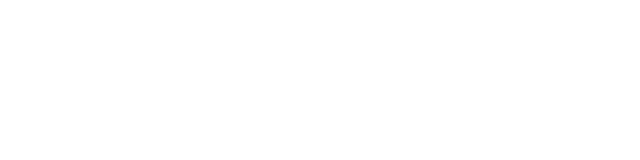
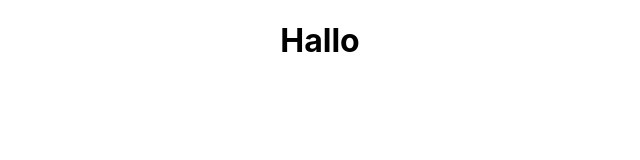
Before and after one commit to Meralle/react-step-form, a React (Create React App) app: page / in a window 1280 px wide. Shown: the top 160 px of the page, without its empty margins (320-960 px from the left). Built offline with nearby package versions, Linux system fonts and the light colour scheme.

Commit message:
create react components + installed material-ui + in UserForm.js create state object

```diff
--- a/src/Components/UserForm.js
+++ b/src/Components/UserForm.js
@@ -36,7 +36,29 @@ export class UserForm extends Component {
         const { step } =this.state;
         const { firstName, lastName, email, occupation, city, bio } = this.state;
         const values = { firstName, lastName, email, occupation, city, bio }
+        switch(step) {
+            case 1:
+                return (
+                    <FormUserDetails
+                        nexttStep={this.nextStep}
+                        handleChange={this.handleChange}
+                        values={values}
+                    />
+                )
+            case 2:
+                return (
+                    <h1>FormPersonalDetails</h1>
+                )
+            case 3:
+                return (
+                    <h1>Confirm</h1>
+                )
+            case 4:
+                return (
+                    <h1>Success</h1>
+                )
 
+        }
         return (
         <div>
 
```
